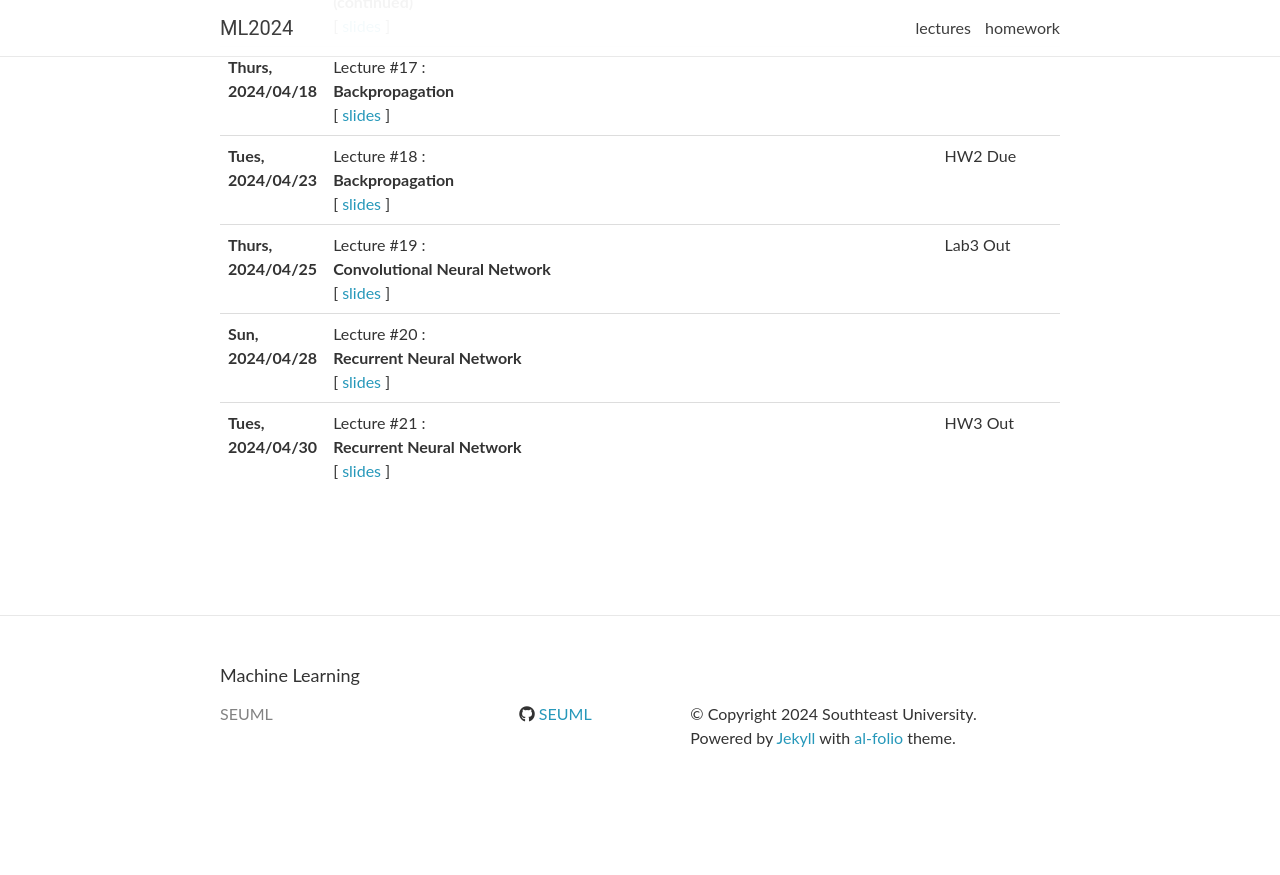
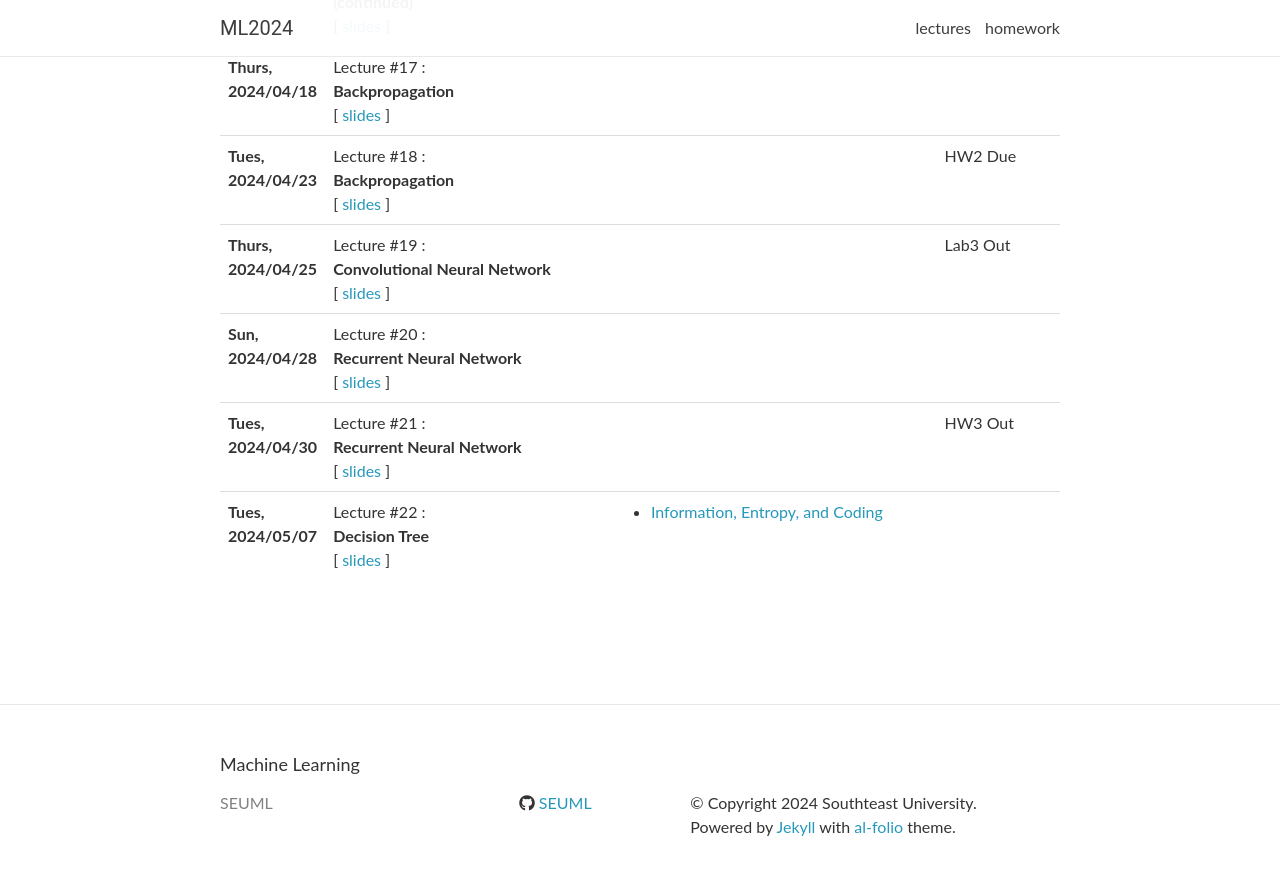
Before and after one commit to SEUML/ml-spring-2024, a Jekyll site: the page built from _pages/lectures.md, in a window 1280 px wide and 900 px high, scrolled down 1800 px. Shown: the top 875 px of the window. Built offline with Jekyll 4.4.1, drawn with Linux system fonts in a browser that asks for light colours; nearby versions of some CDN libraries; comment, search, counter and statistics services are not loaded; before the commit the page ends 2611 px from its top, so only the background shows below that.

Commit message:
first commit

```diff
--- a/_data/lectures.yml
+++ b/_data/lectures.yml
@@ -171,3 +171,11 @@
   slides: "../assets/slides/lecture10.pdf"
   readings:
   logistics: HW3 Out
+
+- date: Tues, 2024/05/07
+  title: >
+    <strong> Decision Tree </strong>
+  slides: "../assets/slides/lecture11.pdf"
+  readings:
+    - <a href="https://www.princeton.edu/~cuff/ele201/kulkarni_text/information.pdf" target="_blank"> Information, Entropy, and Coding </a>
+  logistics:
```
Also changed, not shown: 1 other file.
